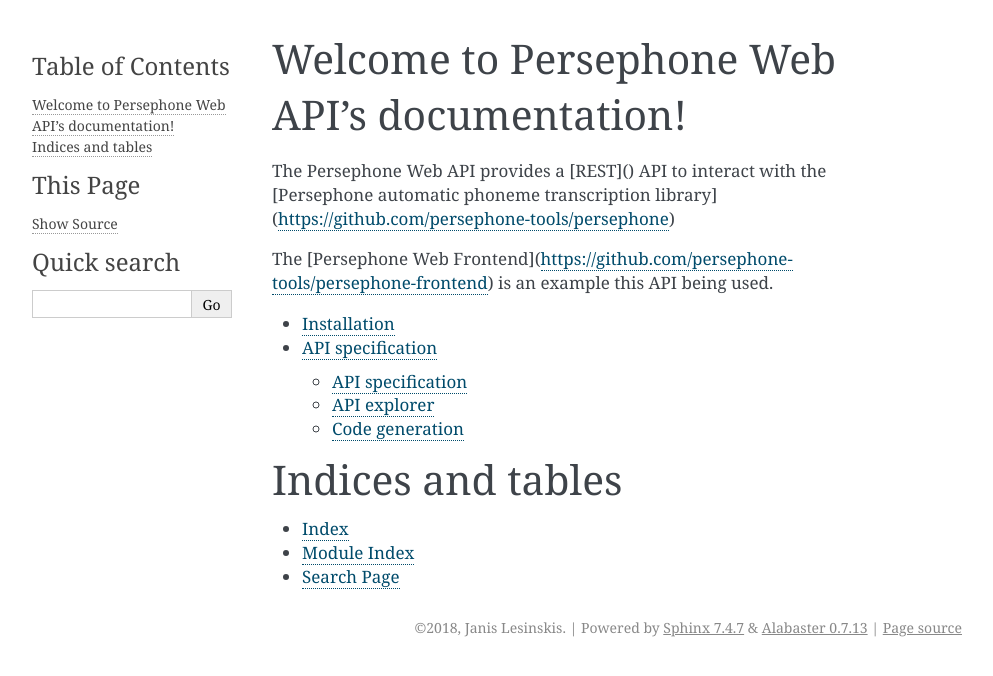
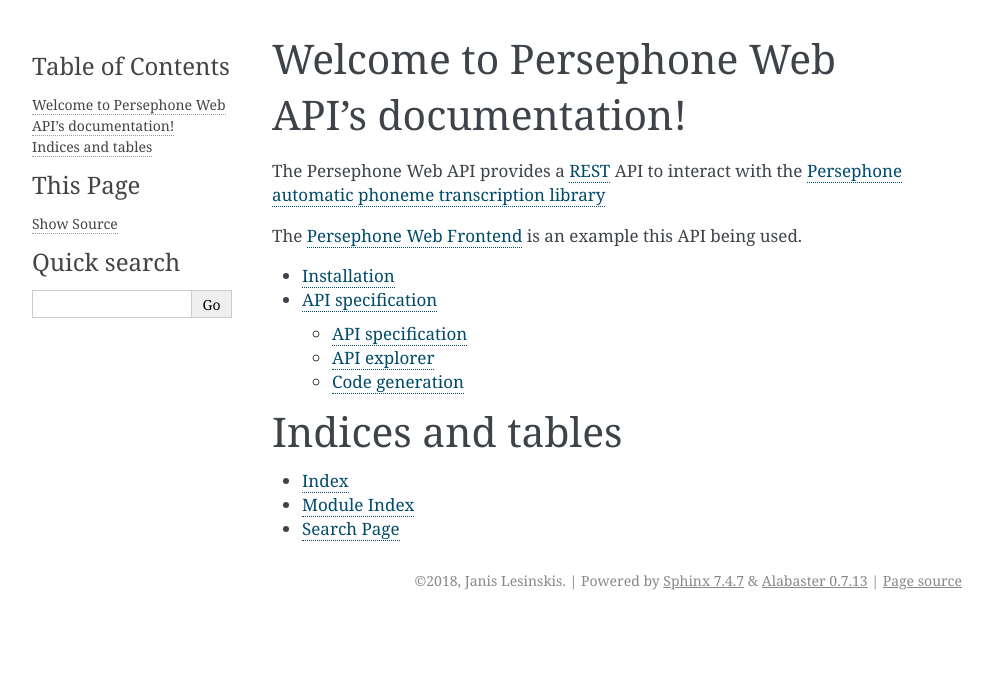
Before and after one commit to persephone-tools/persephone-web-API, a Sphinx documentation site: the page built from docs/index.rst, in a window 1280 px wide. Shown: the top 676 px of the page, without its empty margins (148-1141 px from the left). Built offline with Sphinx 7.4.7, drawn with Linux system fonts in a browser that asks for light colours; some of the changed lines change nothing that is shown.

Commit message:
Fix link format

```diff
--- a/docs/index.rst
+++ b/docs/index.rst
@@ -1,9 +1,9 @@
 Welcome to Persephone Web API's documentation!
 ==============================================
 
-The Persephone Web API provides a [REST]() API to interact with the [Persephone automatic phoneme transcription library](https://github.com/persephone-tools/persephone)
+The Persephone Web API provides a `REST <https://en.wikipedia.org/wiki/Representational_state_transfer>`_ API to interact with the `Persephone automatic phoneme transcription library <https://github.com/persephone-tools/persephone>`_
 
-The [Persephone Web Frontend](https://github.com/persephone-tools/persephone-frontend) is an example this API being used.
+The `Persephone Web Frontend <https://github.com/persephone-tools/persephone-frontend>`_ is an example this API being used.
 
 .. toctree::
 
```
